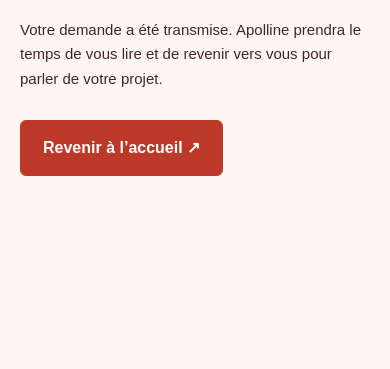
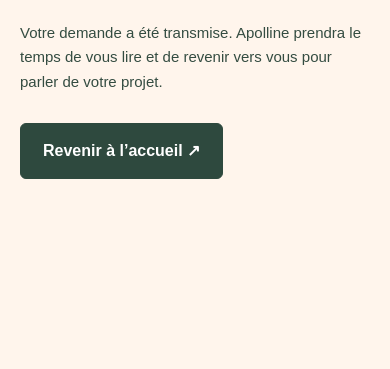
Before and after one commit to comalaune/comalaune.github.io, an Astro site: page /merci in a window 390 px wide. Shown: the part 273-642 px from the top of the page. Built offline with nearby package versions, Linux system fonts and the light colour scheme; Astro itself is replaced by a stand-in of ours; no server answers.

Commit message:
feat: align the website with the portfolio identity

```diff
--- a/package.json
+++ b/package.json
@@ -16,8 +16,8 @@
     "format:check": "prettier --check ."
   },
   "dependencies": {
-    "@fontsource-variable/fraunces": "^5.3.0",
-    "@fontsource-variable/manrope": "^5.3.0",
+    "@fontsource-variable/league-spartan": "^5.3.0",
+    "@fontsource-variable/nunito": "^5.3.0",
     "astro": "^7.4.12"
   },
   "devDependencies": {
--- a/src/components/Footer.astro
+++ b/src/components/Footer.astro
@@ -23,5 +23,8 @@ import { sitePath } from '../lib/paths';
     )}
     <a href={`${sitePath()}#contact`}>Me contacter ↗</a>
     <span>© {new Date().getFullYear()} Com’ à la une</span>
+    <p class="footer-credit">
+      Site réalisé par <a href="https://preskater.com/">Preskater</a>
+    </p>
   </div>
 </footer>
--- a/src/layouts/Layout.astro
+++ b/src/layouts/Layout.astro
@@ -1,6 +1,6 @@
 ---
-import '@fontsource-variable/fraunces';
-import '@fontsource-variable/manrope';
+import '@fontsource-variable/league-spartan';
+import '@fontsource-variable/nunito';
 import '../styles/global.css';
 import { getImage } from 'astro:assets';
 import logo from '../assets/logo.png';
@@ -34,7 +34,7 @@ const verification = import.meta.env.PUBLIC_GOOGLE_SITE_VERIFICATION;
   <head>
     <meta charset="UTF-8" />
     <meta name="viewport" content="width=device-width, initial-scale=1" />
-    <meta name="theme-color" content="#fff8f2" />
+    <meta name="theme-color" content="#fff5ec" />
     <meta name="description" content={description} />
     {noindex && <meta name="robots" content="noindex, follow" />}
     <link rel="canonical" href={canonical} />
--- a/src/styles/global.css
+++ b/src/styles/global.css
@@ -55,10 +55,10 @@ p {
 }
 h1,
 h2 {
-  font-family: var(--serif);
-  font-weight: 500;
-  letter-spacing: -0.055em;
-  line-height: 1.07;
+  font-family: var(--display);
+  font-weight: 700;
+  letter-spacing: -0.025em;
+  line-height: 1.1;
 }
 h1 {
   font-size: clamp(3.3rem, 5.7vw, 5.5rem);
@@ -71,8 +71,9 @@ h3 {
   letter-spacing: -0.025em;
 }
 em {
-  color: var(--red);
-  font-weight: 450;
+  color: var(--accent);
+  font-style: normal;
+  font-weight: inherit;
 }
 p + p {
   margin-top: 1em;
@@ -100,11 +101,11 @@ p + p {
   align-items: center;
   justify-content: center;
   gap: 30px;
-  border: 1px solid var(--red);
+  border: 1px solid var(--green-ink);
   border-radius: 6px;
   padding: 15px 22px;
   color: white;
-  background: var(--red);
+  background: var(--green-ink);
   font-weight: 650;
   text-decoration: none;
   transition:
@@ -113,8 +114,8 @@ p + p {
   line-height: 1.5;
 }
 .button:hover {
-  background: var(--red-dark);
-  border-color: var(--red-dark);
+  background: var(--green-dark);
+  border-color: var(--green-dark);
   transform: translateY(-2px);
 }
 .button:disabled {
@@ -133,7 +134,7 @@ p + p {
   border: 0;
 }
 .text-link:hover {
-  color: var(--red);
+  color: var(--accent);
 }
 .skip-link {
   position: fixed;
@@ -193,40 +194,45 @@ p + p {
   white-space: nowrap;
 }
 #navigation a:hover {
-  color: var(--red);
+  color: var(--accent);
 }
 #navigation .nav-contact {
   margin-left: auto;
   padding-block: 7px;
   border-bottom: 1px solid currentColor;
-  color: var(--red);
+  color: var(--accent);
 }
 .menu-toggle {
   display: none;
 }
 .hero {
   display: grid;
-  grid-template-columns: 1.2fr 1fr;
-  align-items: center;
-  gap: 55px;
-  padding-block: 65px 75px;
+  gap: 24px;
+  padding-block: 30px 60px;
+  text-align: center;
+}
+.hero-copy {
+  min-width: 0;
 }
 .hero h1 {
-  max-width: 670px;
+  max-width: 1050px;
+  margin-inline: auto;
+  font-size: clamp(2rem, 3.2vw, 3rem);
+  text-transform: uppercase;
 }
 .hero h1 em {
-  display: inline-block;
+  color: inherit;
 }
 .hero-description {
   font-size: 18px;
-  max-width: 400px;
-  margin-top: 26px;
+  margin-top: 14px;
 }
 .hero-actions {
   display: flex;
+  justify-content: center;
   gap: 27px;
   flex-wrap: wrap;
-  margin-top: 32px;
+  margin-top: 24px;
   align-items: center;
 }
 .hero-actions .button {
@@ -234,26 +240,33 @@ p + p {
   gap: 17px;
 }
 .hero-actions .text-link {
-  font-size: 13px;
+  font-size: 14px;
 }
 .hero-signature {
-  font-size: 11px;
+  font-size: 12px;
   color: var(--muted);
-  margin-top: 40px;
+  margin-top: 18px;
   display: flex;
+  justify-content: center;
   gap: 10px;
   align-items: center;
 }
 .hero-visual {
-  position: relative;
-  padding: 0 15px 25px 0;
-  max-width: 475px;
+  display: grid;
+  grid-template-columns: minmax(0, 1.3fr) minmax(0, 1fr);
+  gap: clamp(12px, 3vw, 45px);
+  align-items: center;
+  width: min(940px, 100%);
+  height: clamp(260px, 28vw, 360px);
+  margin-inline: auto;
+}
+.hero-logo {
   width: 100%;
-  justify-self: end;
 }
 .portrait-frame {
-  background: transparent;
-  aspect-ratio: 460/520;
+  width: 100%;
+  height: 100%;
+  min-height: 0;
 }
 .portrait-frame img {
   width: 100%;
@@ -261,82 +274,21 @@ p + p {
   object-fit: contain;
   object-position: center bottom;
 }
-.hero-logo {
-  position: absolute;
-  width: 175px;
-  right: -24px;
-  bottom: 6px;
-  padding: 12px;
-  background: var(--cream);
-  transform: rotate(-9deg);
-  border-radius: 50%;
-}
-.portrait-caption {
-  position: absolute;
-  left: 6px;
-  bottom: -4px;
-  color: var(--muted);
-  font-size: 12px;
-}
 .services-section {
   border-top: 1px solid var(--line);
+}
+.section-intro {
   display: grid;
-  grid-template-columns: 0.8fr 1.5fr;
-  gap: 90px;
+  grid-template-columns: 1fr 1fr;
+  gap: 70px;
+  align-items: center;
 }
 .section-intro p {
-  margin-top: 25px;
-  max-width: 310px;
+  max-width: 400px;
 }
 .section-intro .text-link {
-  margin-top: 28px;
-  font-size: 13px;
-}
-.service-row {
-  display: grid;
-  grid-template-columns: 48px 1fr 24px;
-  gap: 22px;
-  padding: 27px 0;
-  text-decoration: none;
-  border-top: 1px solid var(--line);
-}
-.service-row:first-child {
-  padding-top: 5px;
-  border: 0;
-}
-.service-row:last-child {
-  padding-bottom: 0;
-}
-.service-number {
-  font: italic 450 38px/1 var(--serif);
-  color: var(--pink-dark);
-  letter-spacing: -0.04em;
-}
-.service-row h3 {
-  font-size: 20px;
-  margin-bottom: 9px;
-}
-.service-row p {
+  margin-top: 18px;
   font-size: 14px;
-  line-height: 1.7;
-  max-width: 520px;
-}
-.service-detail {
-  display: block;
-  margin-top: 11px;
-  color: var(--muted);
-  font-size: 10px;
-  letter-spacing: 0.01em;
-}
-.service-arrow {
-  font-size: 25px;
-  transition: transform 200ms ease;
-}
-.service-row:hover .service-arrow {
-  transform: translate(3px, -3px);
-}
-.service-row:hover h3 {
-  color: var(--red);
 }
 .approach-section {
   background: var(--sage);
@@ -382,14 +334,14 @@ p + p {
 }
 .step-number {
   display: block;
-  font: italic 450 56px/1 var(--serif);
+  font: 650 56px/1 var(--display);
   letter-spacing: -0.05em;
   margin-bottom: 17px;
 }
 .method-steps h3 {
-  font-family: var(--serif);
+  font-family: var(--display);
   font-size: 23px;
-  font-weight: 550;
+  font-weight: 700;
   margin-bottom: 12px;
 }
 .method-steps p {
@@ -431,7 +383,7 @@ p + p {
 .project-image img {
   width: 100%;
   height: auto;
-  box-shadow: 0 10px 24px #40252d0a;
+  box-shadow: 0 10px 24px #344c410a;
 }
 .project-heading {
   display: flex;
@@ -514,8 +466,8 @@ p + p {
   font-size: 15px;
 }
 .about-signature {
-  font: italic 450 22px/1.5 var(--serif) !important;
-  color: var(--red);
+  font: 650 20px/1.5 var(--sans) !important;
+  color: var(--accent);
   margin-top: 25px;
 }
 .contact-section {
@@ -529,6 +481,7 @@ p + p {
 }
 .contact-copy h2 {
   margin-bottom: 28px;
+  word-spacing: 0.06em;
 }
 .contact-copy > p {
   font-size: 15px;
@@ -561,7 +514,7 @@ p + p {
 .field select,
 .field textarea {
   width: 100%;
-  border: 1px solid #40252d60;
+  border: 1px solid #344c4160;
   color: var(--ink);
   background: var(--cream);
   padding: 12px 14px;
@@ -640,7 +593,7 @@ p + p {
 }
 .footer-brand strong {
   display: block;
-  font: 500 26px/1.3 var(--serif);
+  font: 700 26px/1.3 var(--display);
   letter-spacing: -0.04em;
 }
 .footer-brand span {
@@ -666,6 +619,14 @@ p + p {
   text-align: right;
   color: var(--muted);
 }
+.footer-credit {
+  flex-basis: 100%;
+  text-align: right;
+  color: var(--muted);
+}
+.footer-credit a {
+  font-weight: 750;
+}
 .cookie-banner {
   position: fixed;
   bottom: 20px;
@@ -674,7 +635,7 @@ p + p {
   z-index: 20;
   background: var(--cream);
   border: 1px solid var(--ink);
-  box-shadow: 0 10px 60px #40252d30;
+  box-shadow: 0 10px 60px #344c4130;
   padding: 22px;
   display: flex;
   align-items: center;
@@ -725,22 +686,12 @@ p + p {
 
 @media (min-width: 1600px) {
   .hero {
-    padding-block: 80px 95px;
+    padding-block: 40px 70px;
   }
 }
 @media (max-width: 1199px) {
   .container {
     width: calc(100% - 80px);
-  }
-  .hero {
-    gap: 35px;
-  }
-  .hero-logo {
-    right: -15px;
-    width: 145px;
-  }
-  .services-section {
-    gap: 55px;
   }
   .about-section {
     gap: 60px;
@@ -798,7 +749,7 @@ p + p {
     padding: 25px 28px 35px;
     background: var(--cream);
     border-bottom: 1px solid var(--line);
-    box-shadow: 0 20px 20px #40252d08;
+    box-shadow: 0 20px 20px #344c4108;
   }
   #navigation[data-open] {
     display: flex;
@@ -816,8 +767,7 @@ p + p {
     width: fit-content;
   }
   .hero {
-    gap: 25px;
-    padding-block: 50px 65px;
+    padding-block: 28px 50px;
   }
   h1 {
     font-size: clamp(3.1rem, 6.2vw, 4.4rem);
@@ -826,38 +776,16 @@ p + p {
     gap: 15px;
   }
   .hero-signature {
-    display: block;
-    max-width: 230px;
+    flex-wrap: wrap;
   }
   .hero-signature span {
     margin-inline: 5px;
   }
-  .hero-logo {
-    width: 125px;
-    right: -9px;
-  }
   .section {
     padding-block: 75px;
   }
-  .services-section {
-    grid-template-columns: 0.8fr 1.2fr;
+  .section-intro {
     gap: 40px;
-  }
-  .service-row {
-    grid-template-columns: 34px 1fr 18px;
-    gap: 14px;
-  }
-  .service-row h3 {
-    font-size: 18px;
-  }
-  .service-number {
-    font-size: 30px;
-  }
-  .service-row p {
-    font-size: 14px;
-  }
-  .service-detail {
-    font-size: 11px;
   }
   .approach-section {
     padding-block: 65px;
@@ -942,9 +870,8 @@ p + p {
     font-size: clamp(2rem, 9vw, 3rem);
   }
   .hero {
-    grid-template-columns: 1fr;
-    gap: 24px;
-    padding-block: 28px 40px;
+    gap: 20px;
+    padding-block: 22px 40px;
   }
   .hero-copy,
   .contact-copy,
@@ -953,14 +880,16 @@ p + p {
   }
   .hero h1 {
     max-width: 500px;
+    font-size: clamp(1.6rem, 7.7vw, 2.4rem);
   }
   .hero-description {
-    font-size: 16px;
+    font-size: 15px;
     max-width: 360px;
-    margin-top: 20px;
+    margin: 14px auto 0;
   }
   .hero-actions {
     display: grid;
+    grid-template-columns: minmax(0, 1fr);
     justify-items: center;
     gap: 8px;
     margin-top: 24px;
@@ -978,59 +907,27 @@ p + p {
     display: block;
     max-width: none;
     margin-top: 16px;
-    font-size: 11px;
+    font-size: 12px;
   }
   .hero-visual {
-    width: 70%;
-    max-width: 240px;
-    padding: 0 0 24px;
-    justify-self: center;
-  }
-  .portrait-frame {
-    aspect-ratio: 460/520;
-  }
-  .portrait-frame img {
-    object-position: center bottom;
-  }
-  .hero-logo {
-    display: none;
-  }
-  .portrait-caption {
-    left: 0;
-    right: 0;
-    bottom: 0;
-    text-align: center;
-    font-size: 11px;
+    grid-template-columns: minmax(0, 1.1fr) minmax(0, 1fr);
+    gap: 8px;
+    height: clamp(170px, 44vw, 230px);
   }
   .section {
     padding-block: 52px;
   }
-  .services-section {
+  .section-intro {
     grid-template-columns: 1fr;
-    gap: 30px;
+    gap: 20px;
   }
   .section-intro p {
     font-size: 14px;
     max-width: 330px;
-    margin-top: 20px;
   }
   .section-intro .text-link {
     min-height: 44px;
     margin-top: 12px;
-  }
-  .service-row {
-    padding-block: 24px;
-    gap: 12px;
-    grid-template-columns: 26px minmax(0, 1fr) 20px;
-  }
-  .service-row h3 {
-    font-size: 18px;
-  }
-  .service-row p {
-    font-size: 14px;
-  }
-  .service-detail {
-    font-size: 11px;
   }
   .approach-section {
     padding-block: 50px;
@@ -1202,6 +1099,9 @@ p + p {
     flex-basis: 100%;
     margin-top: 8px;
   }
+  .footer-credit {
+    text-align: left;
+  }
   .cookie-banner {
     left: 12px;
     right: 12px;
--- a/src/styles/tokens.css
+++ b/src/styles/tokens.css
@@ -1,14 +1,14 @@
 :root {
-  --cream: #fff8f2;
-  --ink: #40252d;
-  --red: #bc3829;
-  --red-dark: #9d2b20;
-  --rose: #f6c5d5;
-  --pink-dark: #af4166;
-  --sage: #adbfaa;
-  --green-ink: #203c31;
-  --muted: #75636a;
-  --line: #40252d35;
-  --sans: 'Manrope Variable', sans-serif;
-  --serif: 'Fraunces Variable', Georgia, serif;
+  --cream: #fff5ec;
+  --ink: #344c41;
+  --accent: #aa354e;
+  --pink: #ef7c8e;
+  --rose: #f5c8de;
+  --sage: #a3bba3;
+  --green-ink: #2e493e;
+  --green-dark: #20392e;
+  --muted: #616d69;
+  --line: #344c4135;
+  --sans: 'Nunito Variable', sans-serif;
+  --display: 'League Spartan Variable', sans-serif;
 }
```
Also changed, not shown: src/components/Hero.astro (+25 -30 lines), src/components/Services.astro (+1 -20 lines), src/scripts/contact.ts (+0 -8 lines), 2 other files.
